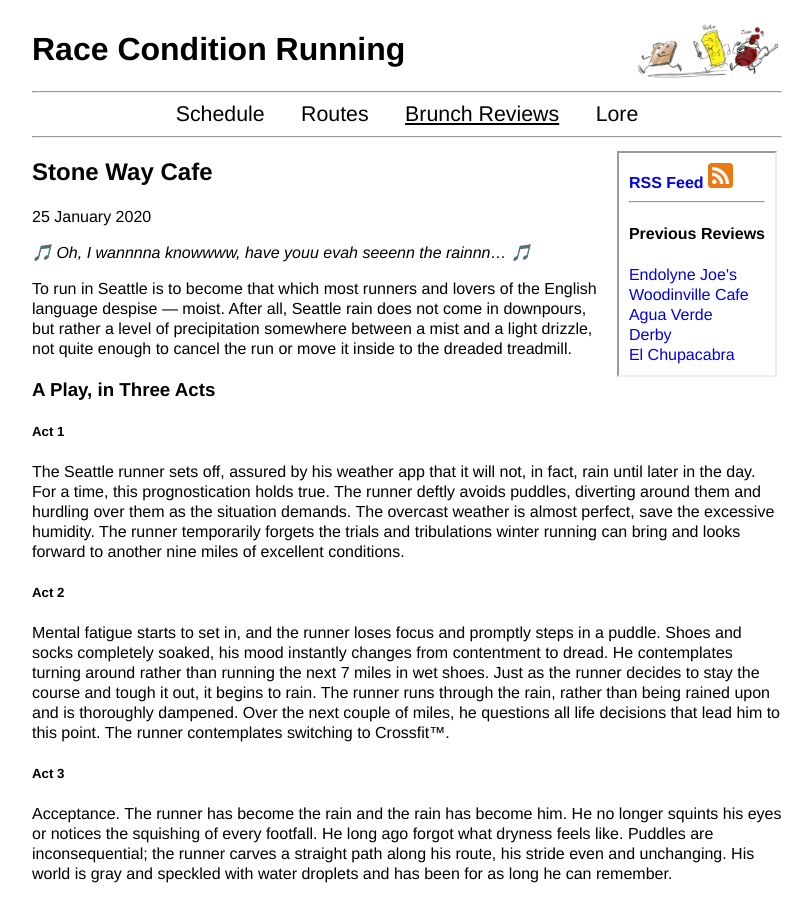
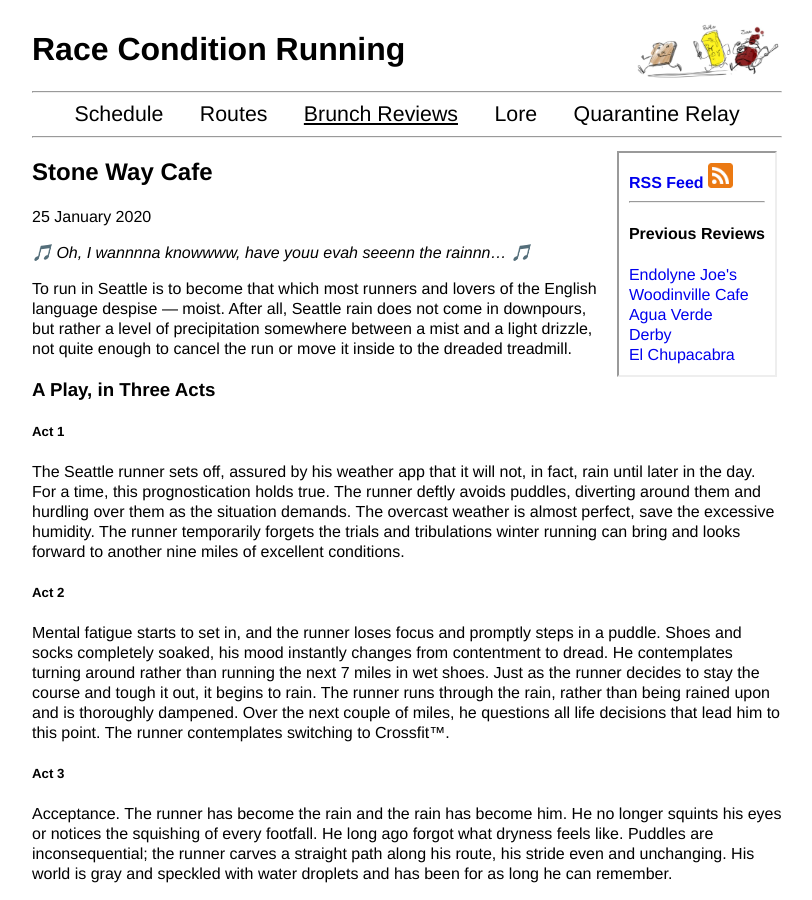
Before and after one commit to raceconditionrunning/raceconditionrunning.github.io, a Jekyll site: the page built from brunch-reviews/index.html, in a window 1280 px wide and 900 px high. Shown: the whole window, without its empty margins (233-1045 px from the left). Built offline with Jekyll 4.4.1, drawn with Linux system fonts in a browser that asks for light colours.

Commit message:
Adding back Quarantine Relay writeup

```diff
--- a/_layouts/default.html
+++ b/_layouts/default.html
@@ -39,6 +39,7 @@
   <a href="/routes/"{% if page.url == "/routes/" %} class="active"{% endif %}>Routes</a>
   <a href="/brunch-reviews/"{% if page.url == "/brunch-reviews/" %} class="active"{% endif %}>Brunch Reviews</a>
   <a href="/lore/"{% if page.url == "/lore/" %} class="active"{% endif %}>Lore</a>
+  <a href="/quarantine-relay/"{% if page.url == "/quarantine-relay/" %} class="active"{% endif %}>Quarantine Relay</a>
 </nav>
 
 <hr>
```
